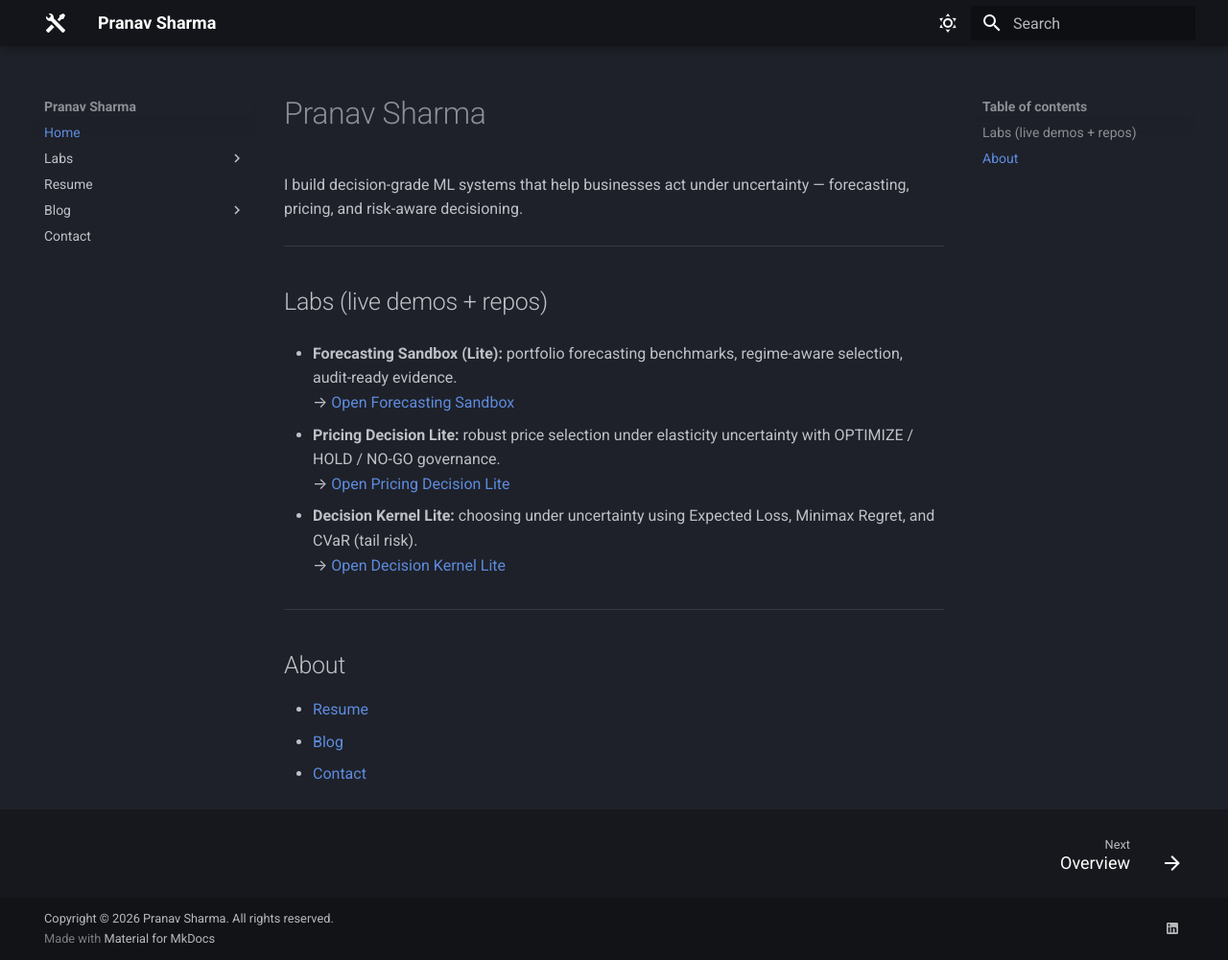
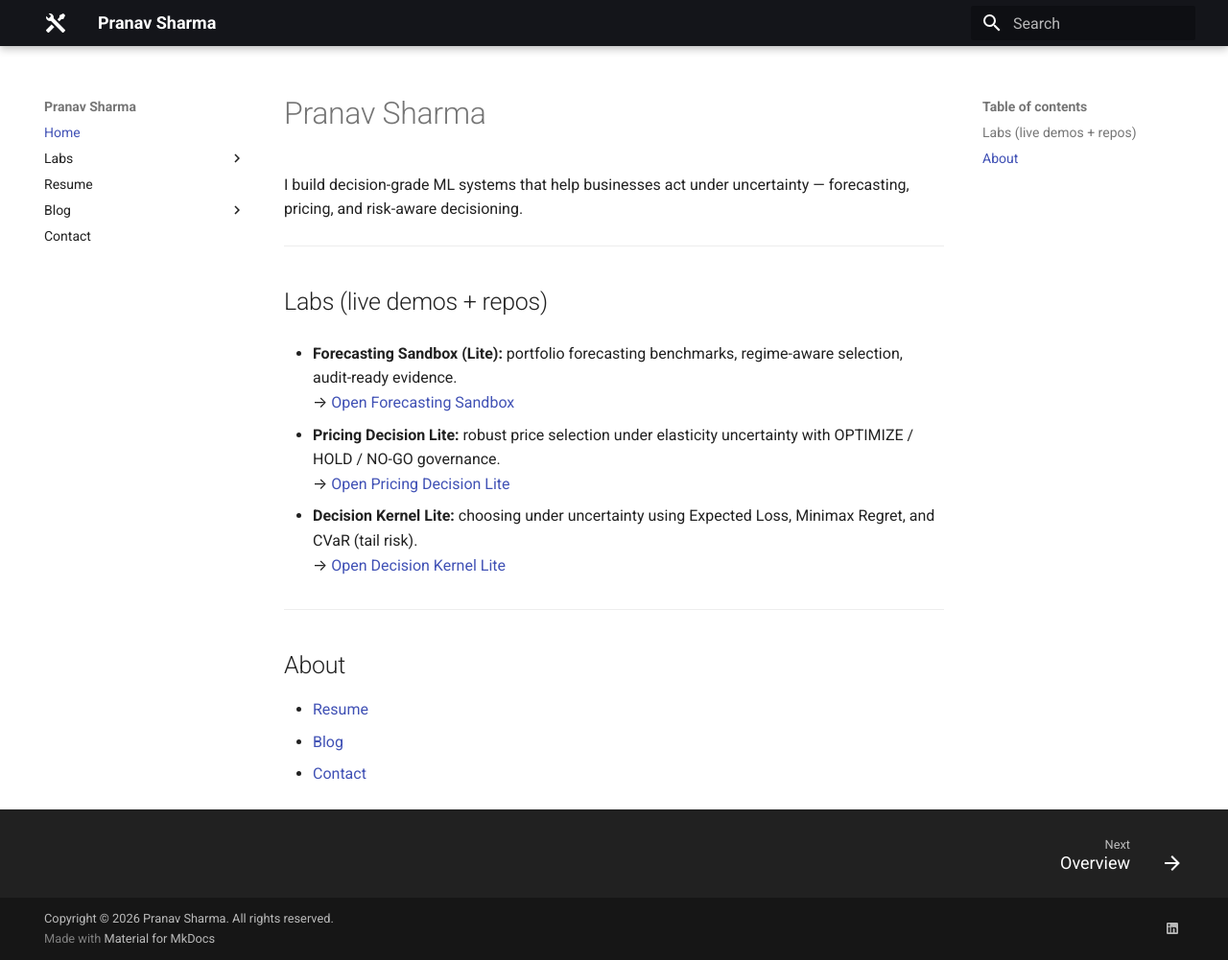
Before and after one commit to Sharma-Pranav/website, an MkDocs documentation site: the page built from docs/index.md, in a window 1280 px wide and 1001 px high. Shown: the whole window at 96% size. Built offline with MkDocs 1.6.1 and Material for MkDocs 9.7.7, drawn with Linux system fonts in a browser that asks for light colours; some web fonts are replaced.

```diff
--- a/mkdocs.yml
+++ b/mkdocs.yml
@@ -1,14 +1,15 @@
 site_name: Pranav Sharma
 site_url: https://pranav-sharma.com
-
 
 theme:
   name: material
   language: en
+
   icon:
     logo: material/tools
 
   favicon: assets/logo.png
+
   features:
     - navigation.footer
 
@@ -17,24 +18,16 @@ theme:
     code: Red Hat Mono
 
   palette:
-    # Dark mode (default)
-    - scheme: slate
-      primary: black
-      accent: indigo
-      toggle:
-        icon: material/weather-sunny
-        name: Switch to light mode
-    # Light mode
+    # ✅ Light mode — default (white)
     - scheme: default
       primary: black
       accent: indigo
-      toggle:
-        icon: material/weather-night
-        name: Switch to dark mode
+
+
+
 
 plugins:
   - search
-
 
 markdown_extensions:
   - pymdownx.highlight:
@@ -57,9 +50,6 @@ markdown_extensions:
       emoji_index: !!python/name:material.extensions.emoji.twemoji
       emoji_generator: !!python/name:material.extensions.emoji.to_svg
 
-
-
-
 nav:
   - Home: index.md
   - Labs:
@@ -71,7 +61,7 @@ nav:
   - Blog:
       - blog/index.md
       - Posts:
-          - 0001— Regime-aware model selection (what actually worked): blog/posts/2026-02-01-regime-aware-model-selection-what-actually-worked.md
+          - "0001 — Regime-aware model selection (what actually worked)": blog/posts/2026-02-01-regime-aware-model-selection-what-actually-worked.md
   - Contact: contact.md
 
 extra_css:
@@ -79,8 +69,8 @@ extra_css:
 
 extra:
   social:
-
     - icon: material/linkedin
       link: https://linkedin.com/in/topranav
 
-copyright: Copyright &copy; 2026 Pranav Sharma. All rights reserved.
+copyright: >
+  Copyright © 2026 Pranav Sharma. All rights reserved.
```
